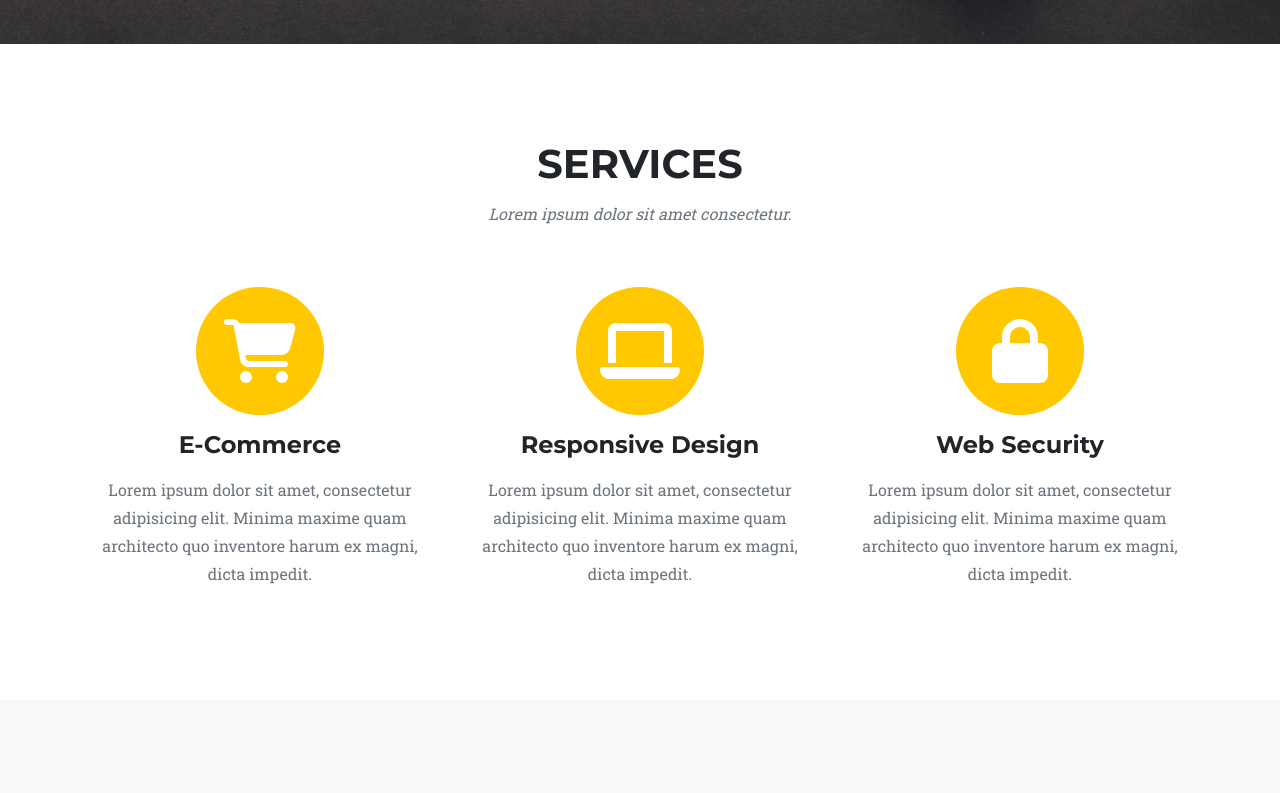
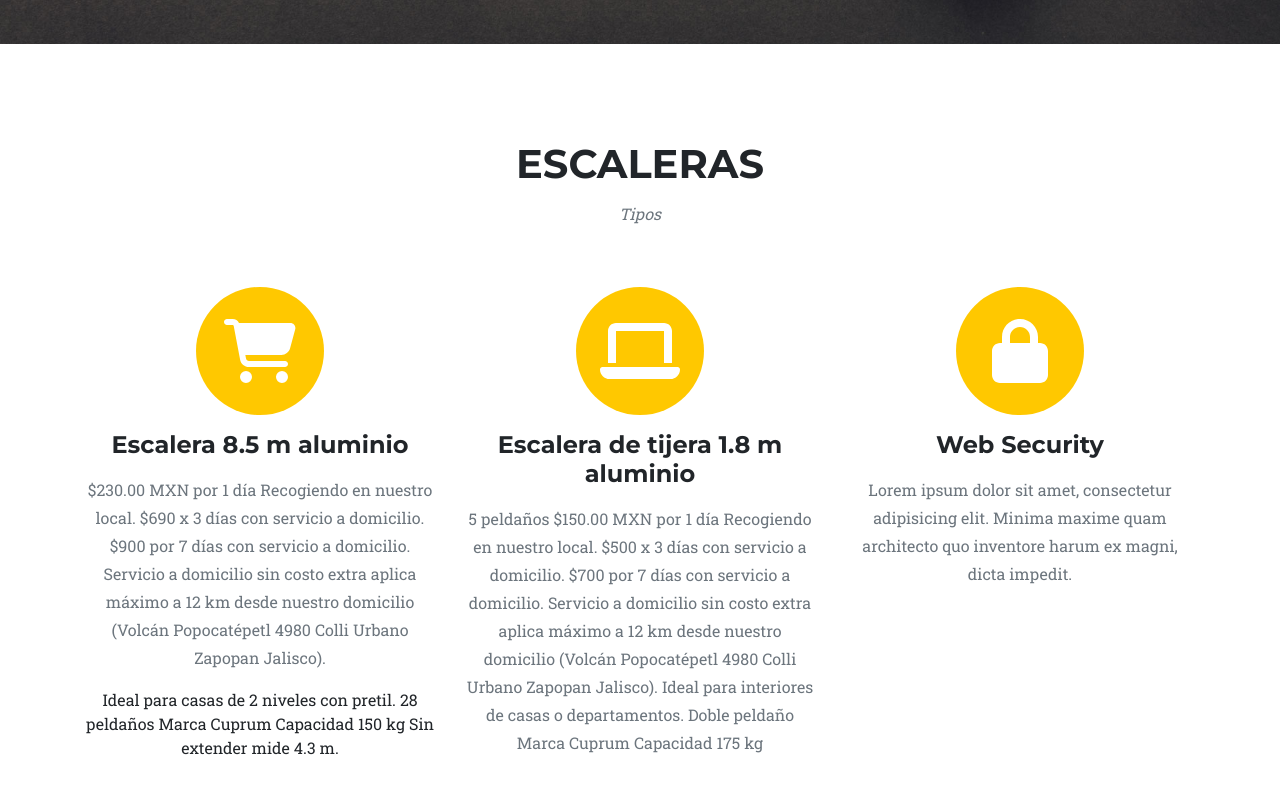
Before and after one commit to evazquezgg/rento-escaleras, a plain HTML site: page index.html in a window 1280 px wide. Shown: the part 776-1569 px from the top of the page. Drawn offline with nearby package versions, Linux system fonts and the light colour scheme.

Commit message:
Cambios
...

```diff
--- a/index.html
+++ b/index.html
@@ -48,8 +48,8 @@
         <section class="page-section" id="services">
             <div class="container">
                 <div class="text-center">
-                    <h2 class="section-heading text-uppercase">Services</h2>
-                    <h3 class="section-subheading text-muted">Lorem ipsum dolor sit amet consectetur.</h3>
+                    <h2 class="section-heading text-uppercase">ESCALERAS</h2>
+                    <h3 class="section-subheading text-muted">Tipos</h3>
                 </div>
                 <div class="row text-center">
                     <div class="col-md-4">
@@ -57,16 +57,48 @@
                             <i class="fas fa-circle fa-stack-2x text-primary"></i>
                             <i class="fas fa-shopping-cart fa-stack-1x fa-inverse"></i>
                         </span>
-                        <h4 class="my-3">E-Commerce</h4>
-                        <p class="text-muted">Lorem ipsum dolor sit amet, consectetur adipisicing elit. Minima maxime quam architecto quo inventore harum ex magni, dicta impedit.</p>
+                        <h4 class="my-3">Escalera 8.5 m aluminio</h4>
+                        <p class="text-muted">$230.00 MXN por 1 día
+Recogiendo en nuestro local.
+
+
+$690 x 3 días con servicio a domicilio.
+$900 por 7 días con servicio a domicilio.
+
+
+Servicio a domicilio sin costo extra aplica máximo a 12 km desde nuestro domicilio (Volcán Popocatépetl 4980 Colli Urbano Zapopan Jalisco).</p>
+
+Ideal para casas de 2 niveles con pretil.
+
+28 peldaños
+
+Marca Cuprum
+Capacidad 150 kg
+
+Sin extender mide 4.3 m.
                     </div>
                     <div class="col-md-4">
                         <span class="fa-stack fa-4x">
                             <i class="fas fa-circle fa-stack-2x text-primary"></i>
                             <i class="fas fa-laptop fa-stack-1x fa-inverse"></i>
                         </span>
-                        <h4 class="my-3">Responsive Design</h4>
-                        <p class="text-muted">Lorem ipsum dolor sit amet, consectetur adipisicing elit. Minima maxime quam architecto quo inventore harum ex magni, dicta impedit.</p>
+                        <h4 class="my-3">Escalera de tijera 1.8 m aluminio</h4>
+                        <p class="text-muted">5 peldaños
+
+$150.00 MXN por 1 día
+Recogiendo en nuestro local.
+
+
+$500 x 3 días con servicio a domicilio.
+$700 por 7 días con servicio a domicilio.
+Servicio a domicilio sin costo extra aplica máximo a 12 km desde nuestro domicilio (Volcán Popocatépetl 4980 Colli Urbano Zapopan Jalisco).
+
+
+Ideal para interiores de casas o departamentos.
+
+Doble peldaño
+Marca Cuprum
+Capacidad 175 kg</p>
                     </div>
                     <div class="col-md-4">
                         <span class="fa-stack fa-4x">
```
